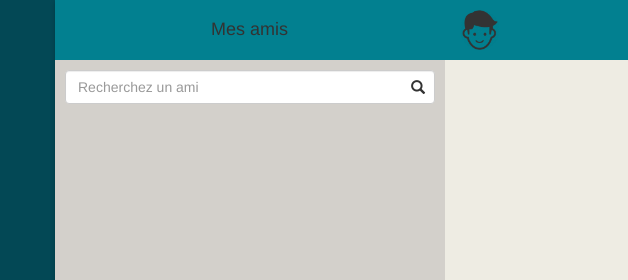
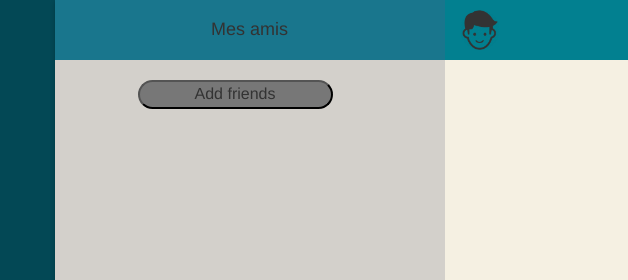
Before and after one commit to Clemperucca/Yolo_front, a website: page chat.html in a window 1280 px wide. Shown: the top 280 px of the page, 0-628 px from the left. Drawn offline with nearby package versions, Linux system fonts and the light colour scheme; no server answers.

Commit message:
adding add friend button

```diff
--- a/chat.html
+++ b/chat.html
@@ -24,21 +24,19 @@
       <div class="col-sm-4 side">
         <div class="side-one">
           <!-- Heading -->
-          <div class="row heading">
+          <div class="row heading" id="headingLeft">
             <h4 class="text-center">Mes amis</h4>
           </div>
 
           <!-- Heading End -->
 
           <!-- SearchBox -->
-          <div class="row searchBox">
-            <div class="col-sm-12 searchBox-inner">
-              <div class="form-group has-feedback">
-                <input id="searchText" type="text" class="form-control" name="searchText"
-                  placeholder="Recherchez un ami">
-                <span class="glyphicon glyphicon-search form-control-feedback"></span>
-              </div>
+          <div class="row message-previous">
+            <div class="col-sm-12 previous">
             </div>
+          </div>
+          <div class="row heading" id="addFriends">
+            <button id="buttonAdd">Add friends</button>
           </div>
 
           <!-- Search Box End -->
--- a/css/main.css
+++ b/css/main.css
@@ -17,6 +17,16 @@ body {
 }
 
 
+
+#addFriends #buttonAdd {
+  display: grid;
+  text-align: center;
+  font-size: medium;
+  width: 50%;
+  margin: auto;
+  border-radius: 20px;
+  background-color: #777;
+}
 
 /*pop up*/
 .modal {
@@ -104,6 +114,7 @@ body {
   position: relative;
   display: block;
   top: 0;
+  background-color: #D3D0CB;
 
 }
 
@@ -122,7 +133,17 @@ body {
 }
 
 
-.heading {
+#headingLeft {
+  padding: 10px 16px 10px 15px;
+  margin: 0 !important;
+  height: 60px;
+  width: 100%;
+  background-color: #19768d;
+  z-index: 1000;
+
+}
+
+#friendName {
   padding: 10px 16px 10px 15px;
   margin: 0 !important;
   height: 60px;
@@ -130,6 +151,9 @@ body {
   background-color: #028090;
   z-index: 1000;
 }
+
+
+
 
 .heading-avatar {
   padding: 0 !important;
@@ -383,7 +407,7 @@ body {
 .message {
   padding: 0 !important;
   margin: 0 !important;
-  background-color: #eeece3;
+  background-color: #f5f0e2;
   background-size: cover;
   overflow-y: auto;
   height: calc(100% - 120px);
@@ -437,8 +461,6 @@ body {
 
 
 
-/*logo et texte */
-#Yolo_logo {}
 
 /*message receiver*/
 .receiver {
```
